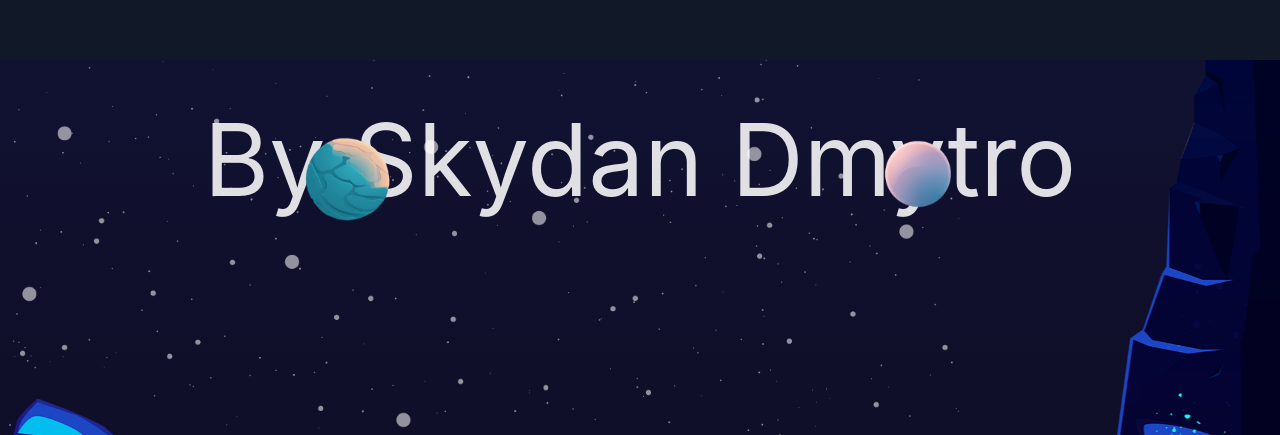
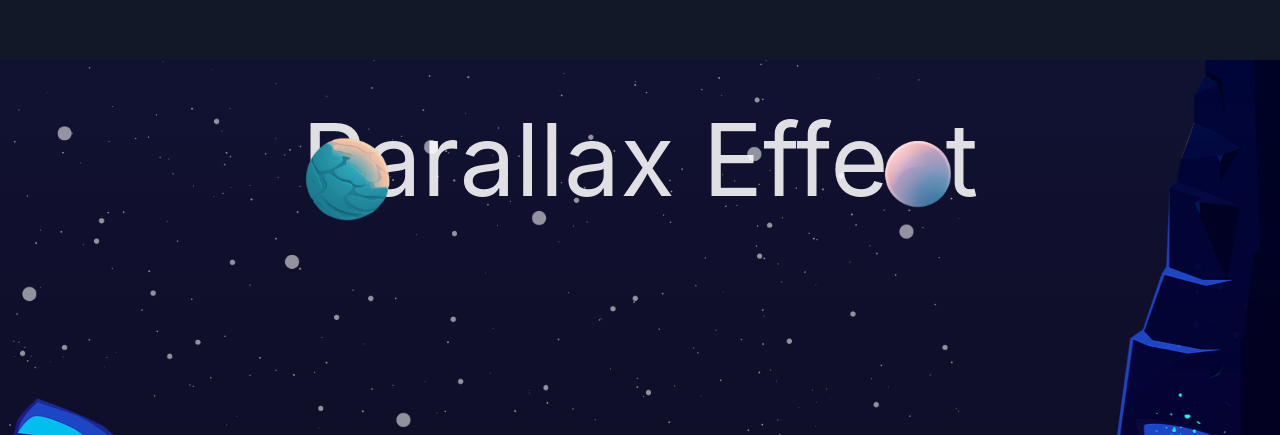
Before and after one commit to SkyDmytro/hero_page, a React (Vite) app: page / in a window 1280 px wide. Shown: the part 740-1175 px from the top of the page. Built offline with nearby package versions, Linux system fonts and the light colour scheme.

Commit message:
small changes

```diff
--- a/src/components/Hero/ui/HeroContainer.tsx
+++ b/src/components/Hero/ui/HeroContainer.tsx
@@ -4,8 +4,9 @@ import { HeroButton } from "./HeroButton";
 import { HeroArrow } from "./HeroArrow";
 
 export const HeroContainer = () => {
-  const title = "Hero Page for G&M";
-  const subtitle = "Test Task by Skydan Dmytro";
+  const title = "Hero Page Example";
+  const subtitle =
+    "A sleek, modern hero page built with React, TypeScript, and Vite.";
   return (
     <>
       <HeroTitle titleText={title} />
--- a/src/components/Hero/ui/HeroSubTitle.tsx
+++ b/src/components/Hero/ui/HeroSubTitle.tsx
@@ -10,7 +10,7 @@ export const HeroSubTitle = ({
       className="text-xl sm:text-2xl md:text-3xl text-center mb-8"
       initial={{ opacity: 0, filter: "blur(10px)" }}
       animate={{ opacity: 1, filter: "blur(0px)" }}
-      transition={{ duration: 0.4, delay: subtitleText.length * 0.05 }}
+      transition={{ duration: 0.5, delay: 0.6 }}
     >
       {subtitleText}
     </motion.p>
--- a/src/components/Hero/ui/HeroTitle.tsx
+++ b/src/components/Hero/ui/HeroTitle.tsx
@@ -10,7 +10,7 @@ export const HeroTitle = ({ titleText }: HeroTitleProps) => {
         className="text-4xl sm:text-5xl md:text-6xl font-bold text-center mb-6"
         initial={{ opacity: 0 }}
         animate={{ opacity: 1 }}
-        transition={{ duration: 0.25 }}
+        transition={{ duration: 0.2 }}
       >
         {titleText.split("").map((char, index) => (
           <HeroTitleItem key={index} char={char} index={index} />
--- a/src/components/Parallax/ui/ParallaxTitile.tsx
+++ b/src/components/Parallax/ui/ParallaxTitile.tsx
@@ -6,7 +6,7 @@ interface ParallaxTitileProps {
 export const ParallaxTitile = ({ yText }: ParallaxTitileProps) => {
   return (
     <motion.h1 style={{ y: yText }} className="text-[100px] text-center">
-      By Skydan Dmytro
+      Parallax Effect
     </motion.h1>
   );
 };
```
